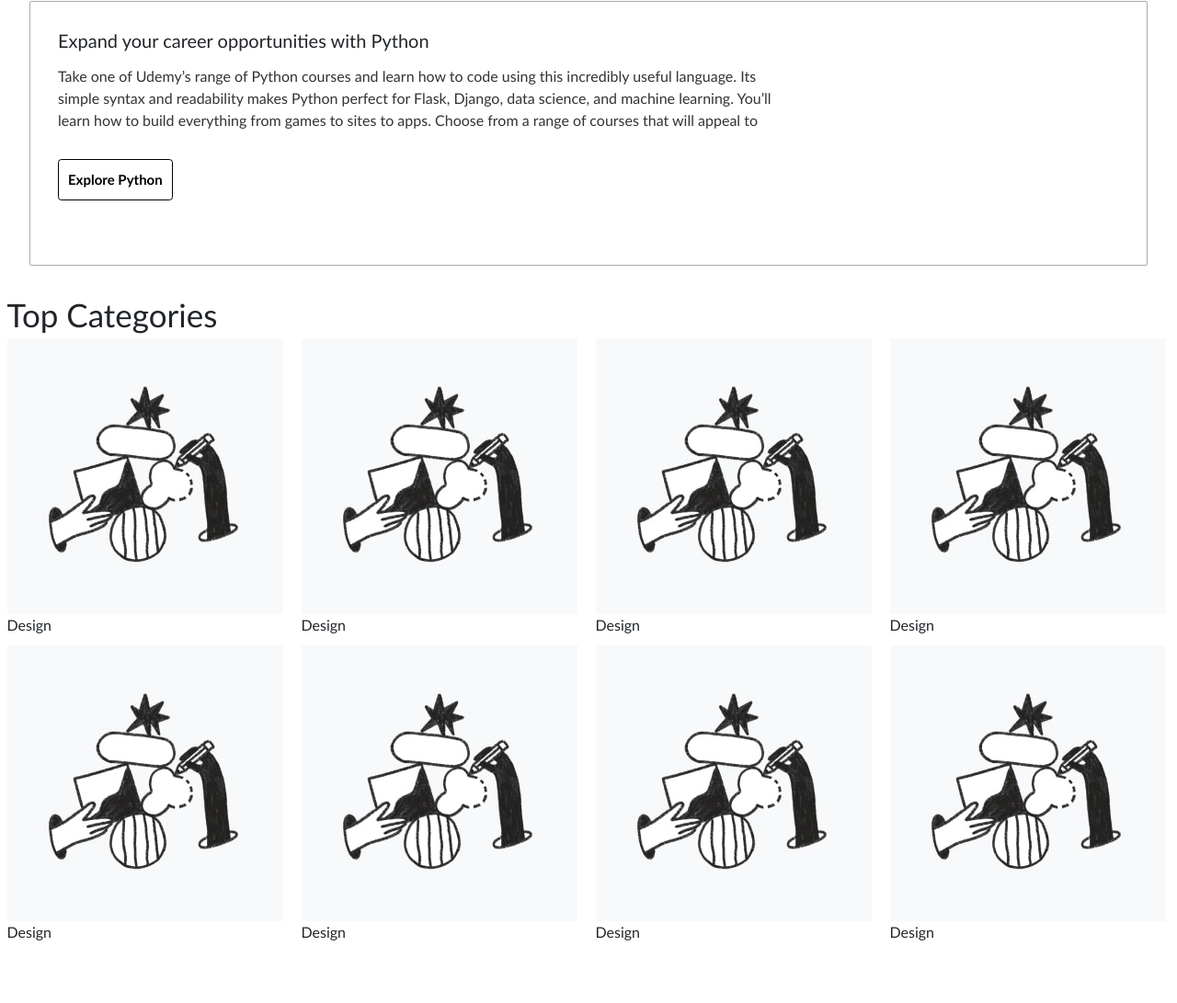
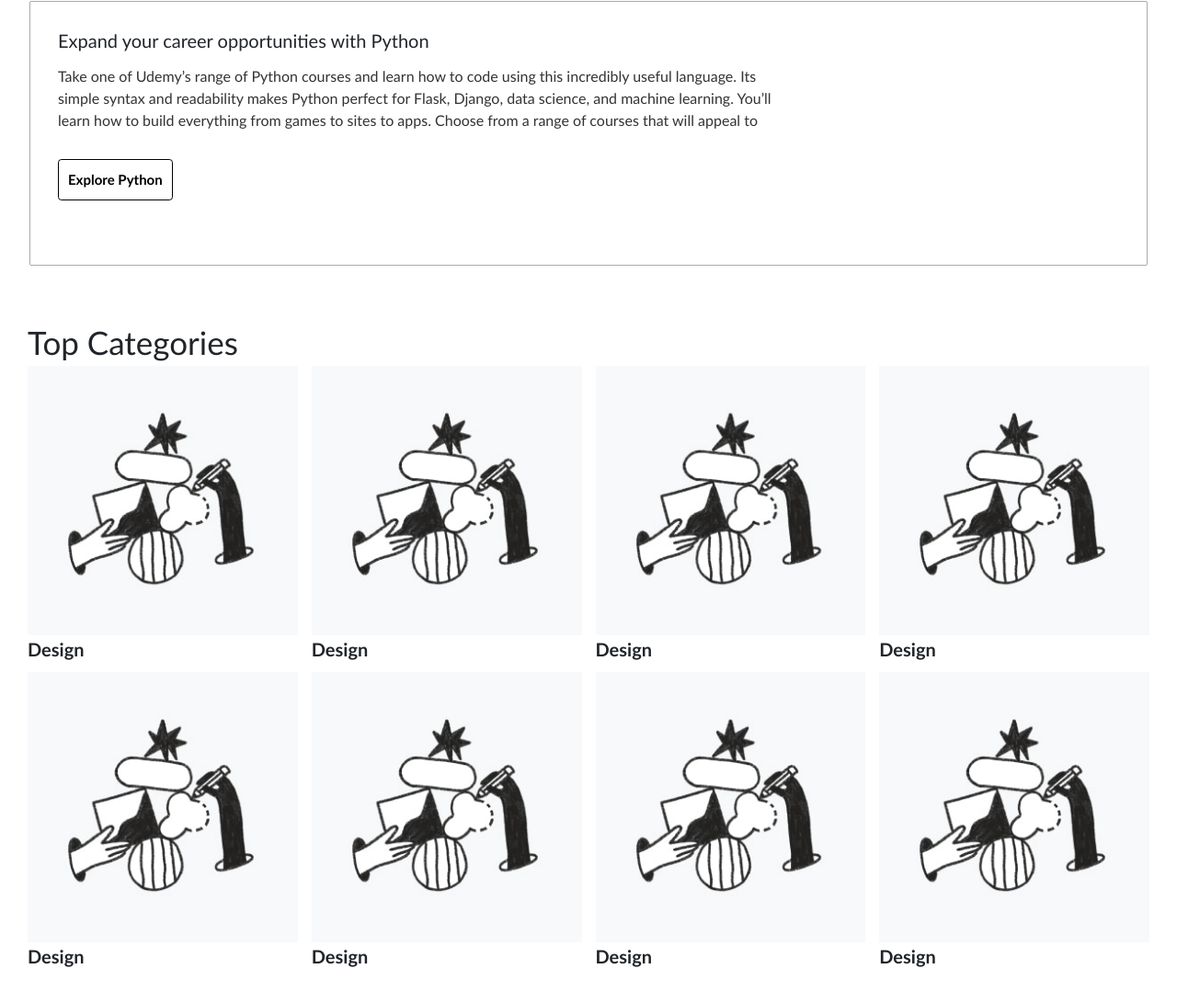
Before and after one commit to ASalah007/bld, a plain HTML site: page project1/src/index.html in a window 1280 px wide. Shown: the part 1231-2322 px from the top of the page at 92% size. Before the commit the page ends 2267 px from the top, so only its background shows below. Drawn offline with nearby package versions, Linux system fonts and the light colour scheme; no server answers.

Commit message:
add categories style

```diff
--- a/project1/src/style.css
+++ b/project1/src/style.css
@@ -321,7 +321,28 @@
 }
 .price {
   font-weight: bold;
+}
+
+
+/*==========================================================Categories=================================================*/
+.categories {
+  padding: 3rem;
+}
+.categories figure div {
+  overflow: hidden;
+}
+.categories img {
+  width: 100%;
+  transition: transform 0.2s;
+}
+.categories img:hover {
+  cursor: pointer;
+  transform: scale(1.1);
+}
+
+.categories figcaption {
   font-size: 2rem;
+  font-weight: bold;
 }
 
 @media screen and (max-width: 900px) {
```
